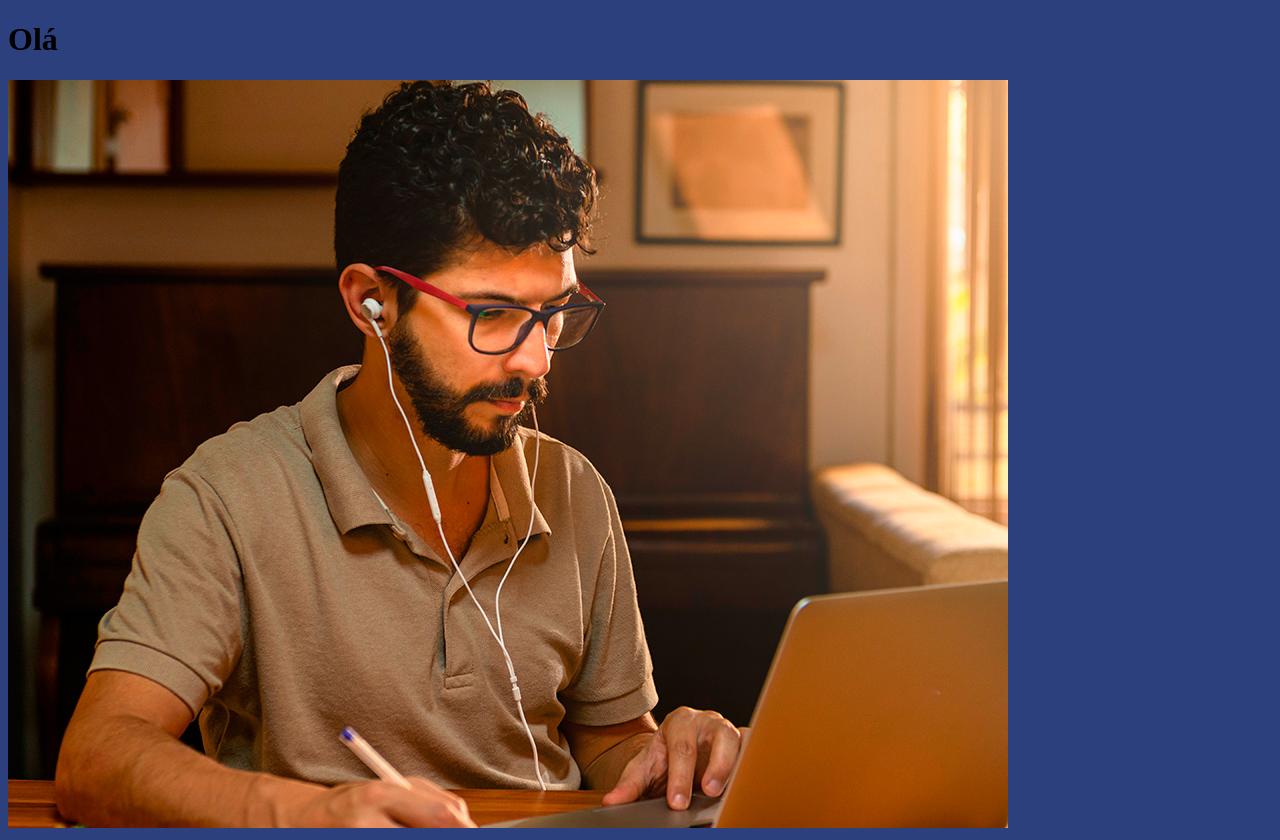
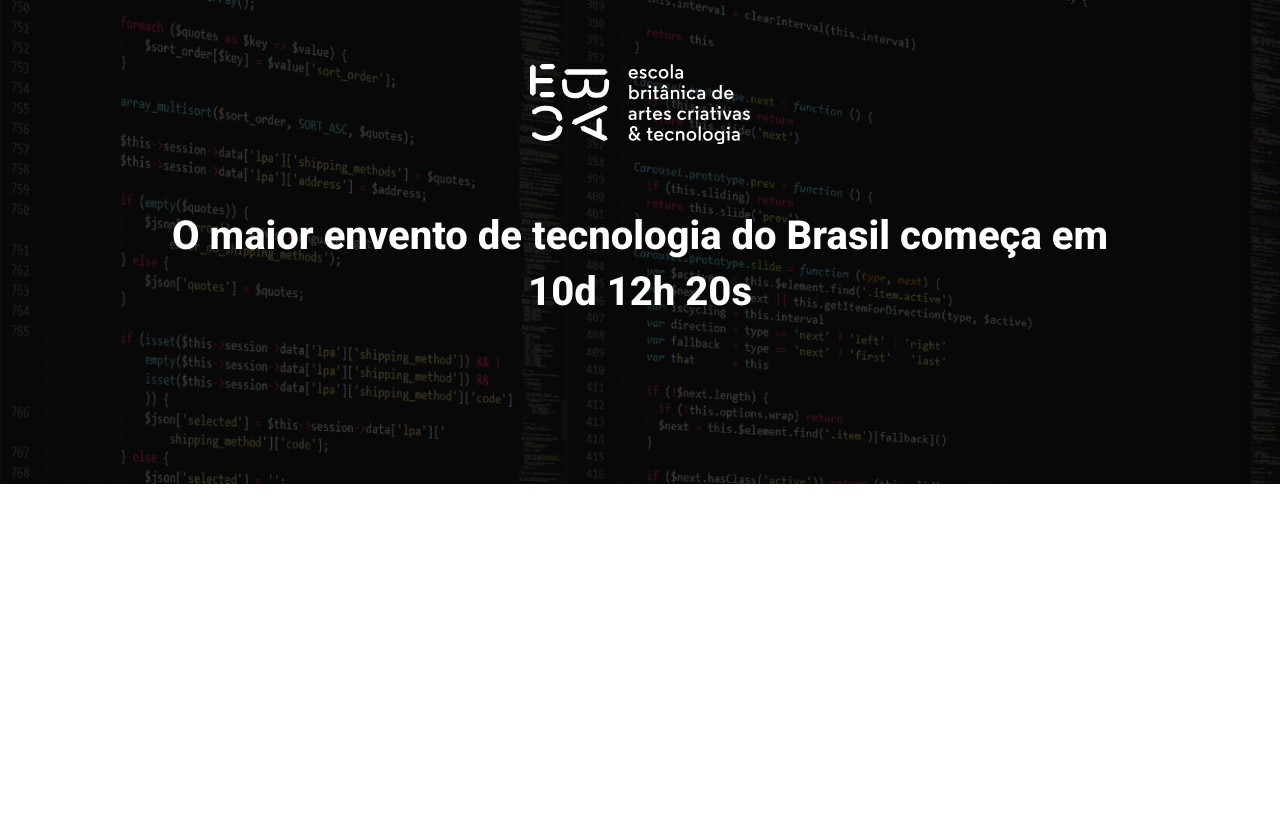
Before and after one commit to GabrielKayfer/modulo_22, a website built with Parcel: page src/index.html in a window 1280 px wide. After the commit the page ends 800 px from the top, so only its background shows below. Built offline with nearby package versions, Linux system fonts and the light colour scheme.

Commit message:
criando o hero

```diff
--- a/src/index.html
+++ b/src/index.html
@@ -3,12 +3,26 @@
 <head>
     <meta charset="UTF-8">
     <meta name="viewport" content="width=device-width, initial-scale=1.0">
-    <title>Document</title>
+    <title>EBAC Tech Talks</title>
+
+    <link rel="preconnect" href="https://fonts.googleapis.com">
+    <link rel="preconnect" href="https://fonts.gstatic.com" crossorigin>
+    <link href="https://fonts.googleapis.com/css2?family=Roboto:ital,wght@0,100..900;1,100..900&display=swap" rel="stylesheet">
+
     <link rel="stylesheet" href="styles/main.scss">
 </head>
 <body>
-    <h1>Olá</h1>
-    <img src="./images/frontend.png" alt="">
+    <header class="hero">
+        <div class="container">
+            <img class="hero__logo" src="./images/ebac_logo.svg" alt="EBAC">
+            <p class="hero__text">
+                O maior envento de tecnologia do Brasil começa em 10d 12h 20s
+            </p>
+        </div>
+    </header>
+
+
+
     <script src="/src/scripts/main.js"></script>
 </body>
 </html>
--- /dev/null
+++ b/src/styles/_hero.scss
@@ -0,0 +1,53 @@
+.hero {
+    padding-top: 64px;
+    padding-bottom: 100px;
+    background-image: url(../images/fundo.png);
+    background-repeat: no-repeat;
+    background-size: cover;
+    position: relative;
+
+    .container {
+        position: relative;
+    }
+
+    &::before {
+        position: absolute;
+        top: 0;
+        left: 0;
+        width: 100%;
+        height: 100%;
+        background-color: #000;
+        content: '';
+        opacity: .7;
+    }
+
+    &__text {
+        margin-top: 64px;
+        margin-bottom: 64px;
+        font-size: 40px;
+        line-height: 56px;
+        font-weight: 800;
+        text-align: center;
+
+    }
+
+    &__logo {
+        margin: 0 auto;
+        height: 80px;
+        display: block;
+    }
+
+    @media (max-width: 640px) {
+        padding: 40px 0;
+
+        &__logo {
+            height: 40px;
+        }
+
+        &__text {
+            font-size: 22px;
+            line-height: 24px;
+            margin: 24px 0;
+        }
+    }
+}
--- a/src/styles/main.scss
+++ b/src/styles/main.scss
@@ -1,3 +1,23 @@
-body {
-    background-color: rgb(43, 64, 124);
+@use 'hero';
+
+* {
+    margin: 0;
+    padding: 0;
+    box-sizing: border-box;
+    font-family: Roboto, sans-serif;
+    color: #fff;
 }
+
+.container {
+    max-width: 960px;
+    width: 100%;
+    margin: 0 auto;
+
+    @media (max-width: 640px) {
+        max-width: 80%;
+    }
+
+    @media (max-width: 1024px) {
+        max-width: 90%;
+    }
+}
```
Also changed, not shown: 1 other file.
